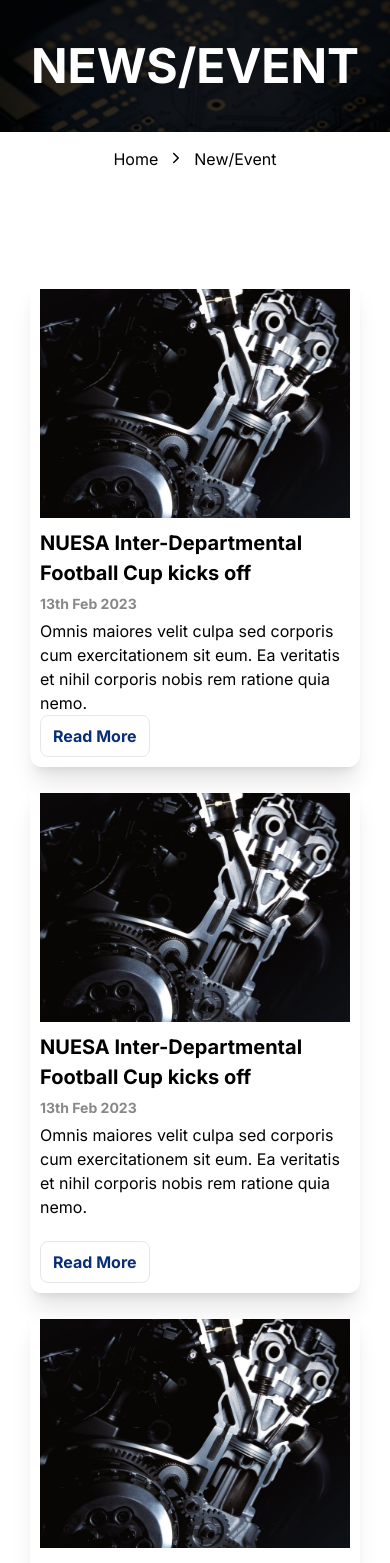
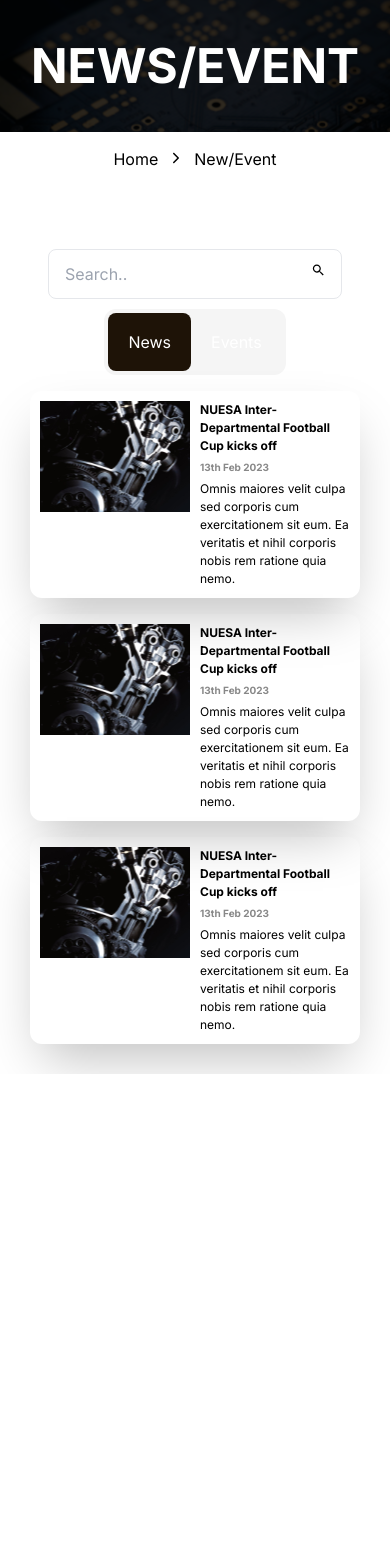
Before and after one commit to NUESA-UNIZIK/Client-side, a React (Vite) app: page /newsevent in a window 390 px wide. Shown: the top 1563 px of the page. After the commit the page ends 1074 px from the top, so only its background shows below. Built offline with nearby package versions, Linux system fonts and the light colour scheme.

Commit message:
staff page and news page responsive

```diff
--- /dev/null
+++ b/src/pages/News/NewsContents.jsx
@@ -0,0 +1,29 @@
+import React from "react";
+
+export const NewsContent = (props) => {
+    return (
+        <div className=" shadow-xl p-[10px] gap-[10px]  flex lg:flex-col items-start rounded-[12px]">
+        <img src={props.img} alt="news" className="w-[150px] lg:w-[100%] " />
+        <div className="flex flex-col items-start gap-[22px max-w-[428px]">
+          <div className="flex flex-col gap-[5px] p-0 ">
+            <p className="text-[12px] font-[700]  text-[#0000000] ">
+             {props.headline}
+            </p>
+            <span className="lg:text-[14px] text-[10px] font-[700] leading-[150%] text-[#888888] ">
+             {props.date}
+            </span>
+            <p className="font-[400] text-[12px] lg:text-[16px] text-[#000000] ">
+             {props.detail}
+            </p>
+          </div>
+          <Link
+            to="/nuesa"
+            className="text-[16px] lg:block hidden font-[700] leading-[150%] rounded-[8px] text-[#092E76] py-[8px] px-[12px] border "
+          >
+            Read More
+          </Link>
+        </div>
+      </div>
+
+    )
+}
--- a/src/pages/News/NewsEvent.jsx
+++ b/src/pages/News/NewsEvent.jsx
@@ -13,7 +13,7 @@ export const NewsEvent = () => {
           </h1>
         </div>
 
-        <div className="flex flex-row my-[30px] mt-[150px] align-center justify-center   gap-[10px] ">
+        <div className="flex flex-row my-[0px] mt-[150px] align-center justify-center   gap-[10px] ">
           <Link to="/" className="text-[16px] font-[500] leading-[19.36px] ">
             Home
           </Link>
@@ -31,17 +31,27 @@ export const NewsEvent = () => {
       </div>
       <div className=" flex flex-col md:flex-row p-[30px] justify-center gap-[100px] items-start mt-[50px]">
         <div className="flex flex-col gap-[16px] justify-center items-start">
-          <div className=" shadow-xl p-[10px] gap-[10px]  flex flex-col items-start rounded-[12px]">
-            <img src={img} alt="news" />
+        <div className="flex flex-col lg:hidden justify-center gap-[10px] items-center w-[100%]">
+            <div className="flex flex-row rounded-[8px] border px-[16px] py-[12px] gap-[10px] justify-between ">
+            <input type="search" placeholder="Search.." name=""  id="" className="w-[100%] outline-0"/>
+            <IoMdSearch />
+          </div>
+          <div className="bg-[#F5F5F5]  rounded-[12px] p-[4px] flex flex-row justify-center items-start ">
+            <button className="rounded-[8px] py-[17px] bg-darkest px-[20px] text-white ">News</button>
+            <button className="rounded-[8px] text-darkest py-[17px] px-[20px] text-white ">Events</button>
+          </div>
+            </div>
+          <div className=" shadow-2xl p-[10px] gap-[10px]  flex lg:flex-col items-start rounded-[12px]">
+            <img src={img} alt="news" className="w-[150px] lg:w-[100%] " />
             <div className="flex flex-col items-start gap-[22px max-w-[428px]">
               <div className="flex flex-col gap-[5px] p-0 ">
-                <p className="text-[20px] font-[700]  text-[#0000000] ">
+                <p className="text-[12px] font-[700]  text-[#0000000] ">
                   NUESA Inter-Departmental Football Cup kicks off
                 </p>
-                <span className="text-[14px] font-[700] leading-[150%] text-[#888888] ">
+                <span className="lg:text-[14px] text-[10px] font-[700] leading-[150%] text-[#888888] ">
                   13th Feb 2023
                 </span>
-                <p className="font-[400] text-[16px] text-[#000000] ">
+                <p className="font-[400] text-[12px] lg:text-[16px] text-[#000000] ">
                   Omnis maiores velit culpa sed corporis cum exercitationem sit
                   eum. Ea veritatis et nihil corporis nobis rem ratione quia
                   nemo.
@@ -49,62 +59,72 @@ export const NewsEvent = () => {
               </div>
               <Link
                 to="/nuesa"
-                className="text-[16px] font-[700] leading-[150%] rounded-[8px] text-[#092E76] py-[8px] px-[12px] border "
+                className="text-[16px] lg:block hidden font-[700] leading-[150%] rounded-[8px] text-[#092E76] py-[8px] px-[12px] border "
               >
                 Read More
               </Link>
             </div>
           </div>
-          <div className=" shadow-xl p-[10px] gap-[10px] flex flex-col items-start rounded-[12px] ">
-            <img src={img} alt="news" />
-            <div className="flex flex-col items-start gap-[22px] max-w-[428px]">
+          <div className=" shadow-2xl p-[10px] gap-[10px]  flex lg:flex-col items-start rounded-[12px]">
+            <img src={img} alt="news" className="w-[150px] lg:w-[100%] " />
+            <div className="flex flex-col items-start gap-[22px max-w-[428px]">
               <div className="flex flex-col gap-[5px] p-0 ">
-                <h2 className="text-[20px] font-[700]  text-[#0000000] ">
+                <p className="text-[12px] font-[700]  text-[#0000000] ">
                   NUESA Inter-Departmental Football Cup kicks off
-                </h2>
-                <span className="text-[14px] font-[700] leading-[150%] text-[#888888] ">
+                </p>
+                <span className="lg:text-[14px] text-[10px] font-[700] leading-[150%] text-[#888888] ">
                   13th Feb 2023
                 </span>
-                <p className="font-[400] text-[16px] text-[#000000] ">
+                <p className="font-[400] text-[12px] lg:text-[16px] text-[#000000] ">
                   Omnis maiores velit culpa sed corporis cum exercitationem sit
                   eum. Ea veritatis et nihil corporis nobis rem ratione quia
                   nemo.
                 </p>
               </div>
-              <a className="text-[16px] font-[700] leading-[150%] rounded-[8px] text-[#092E76] py-[8px] px-[12px] border ">
+              <Link
+                to="/nuesa"
+                className="text-[16px] lg:block hidden font-[700] leading-[150%] rounded-[8px] text-[#092E76] py-[8px] px-[12px] border "
+              >
                 Read More
-              </a>
+              </Link>
             </div>
           </div>
-          <div className=" shadow-xl p-[10px] gap-[10px] flex flex-col items-start rounded-[12px]">
-            <img src={img} alt="news" />
-            <div className="flex flex-col items-start gap-[22px] max-w-[428px]">
+          <div className=" shadow-2xl p-[10px] gap-[10px]  flex lg:flex-col items-start rounded-[12px]">
+            <img src={img} alt="news" className="w-[150px] lg:w-[100%] " />
+            <div className="flex flex-col items-start gap-[22px max-w-[428px]">
               <div className="flex flex-col gap-[5px] p-0 ">
-                <h2 className="text-[20px] font-[700]  text-[#0000000] ">
+                <p className="text-[12px] font-[700]  text-[#0000000] ">
                   NUESA Inter-Departmental Football Cup kicks off
-                </h2>
-                <span className="text-[14px] font-[700] leading-[150%] text-[#888888] ">
+                </p>
+                <span className="lg:text-[14px] text-[10px] font-[700] leading-[150%] text-[#888888] ">
                   13th Feb 2023
                 </span>
-                <p className="font-[400] text-[16px] text-[#000000] ">
+                <p className="font-[400] text-[12px] lg:text-[16px] text-[#000000] ">
                   Omnis maiores velit culpa sed corporis cum exercitationem sit
                   eum. Ea veritatis et nihil corporis nobis rem ratione quia
                   nemo.
                 </p>
               </div>
-              <a className="text-[16px] font-[700] rounded-[8px] leading-[150%] text-[#092E76] py-[8px] px-[12px] border ">
+              <Link
+                to="/nuesa"
+                className="text-[16px] lg:block hidden font-[700] leading-[150%] rounded-[8px] text-[#092E76] py-[8px] px-[12px] border "
+              >
                 Read More
-              </a>
+              </Link>
             </div>
           </div>
+
         </div>
 
-        <div className="flex flex-col items-start gap-[30px] w-[368px]">
-          <div className="flex flex-row rounded-[8px] border px-[16px] py-[12px] gap-[10px] justify-between ">
-            <input type="search" placeholder="Search.." name="" id="" />{" "}
+        <div className="flex hidden lg:block flex-col justify-center items-start gap-[30px] w-[368px]">
+
+            <div className="flex flex-row rounded-[8px] border px-[16px] py-[12px] gap-[10px] justify-between ">
+            <input type="search" placeholder="Search.." name=""  id="" className="w-[100%] outline-0"/>
             <IoMdSearch />
           </div>
-          <div className="flex flex-col items-start ">
+
+
+          <div className="flex flex-col items-start  ">
             <div className="flex p-[16px] box-border border-b-[1px] gap-[3px] flex-col items-start ">
               <h3 className="text-[16px] font-[700] leading-[24px] ">
                 LECTURERS CONFERENCE
--- a/src/pages/News/Nuesa.jsx
+++ b/src/pages/News/Nuesa.jsx
@@ -1,4 +1,4 @@
-import React from "react";
+import React, { useState } from "react";
 import img from '../../assets/newsimage.svg';
 import { IoIosArrowBack, IoIosArrowForward, IoMdSearch } from 'react-icons/io';
 import { Link } from "react-router-dom";
@@ -7,6 +7,18 @@ import { BsTag } from 'react-icons/bs';
 
 
 export const Nuesa = () => {
+    const [viewReply, setViewReply] = useState("hidden");
+    const [replyButton, setReplyButton] = useState('Show More Replies')
+    const showReply = () => {
+
+        if (replyButton === 'Show More Replies' && viewReply === 'hidden') {
+            setReplyButton('Show Less Reply');
+            setViewReply('flex');
+        } else {
+            setReplyButton('Show More Replies');
+            setViewReply('hidden');
+        }
+    }
     return(
         <>
          <div className=" overflow-x-hidden">
@@ -23,7 +35,7 @@ export const Nuesa = () => {
     <Link to='/nuesa' className="text-[16px] font-[500] leading-[19.36px] ">Nuesa...</Link>
     </div>
  </div>
- <div><h1 className="text-[40px] font-[700] text-center mx-[20px] my-[30px] ">NUESA Inter-Departmental Football Cup kicks off</h1></div>
+ <div><h1 className="text-[40px] lg:block hidden font-[700] text-center mx-[20px] my-[30px] ">NUESA Inter-Departmental Football Cup kicks off</h1></div>
  <div className=" flex flex-col md:flex-row p-[30px] justify-center gap-[100px] items-start mt-[50px]">
     <div className="">
 
@@ -52,7 +64,7 @@ Exercitationem in corporis minus corrupti aperiam. Fuga dolorem praesentium hic.
         <p className="text-[18px] font-[400] ">Aut non maiores et. Cum qui magni dolorem odit officia exercitationem et. Vitae culpa dolorem enim perspiciatis magnam qui. Veritatis et voluptatum aspernatur. Ducimus consequuntur porro eveniet voluptatem. Ut quas nihil est sit repellendus inventore et corporis.</p>
         <button className=" bottom-0 right-0 self-end border px-[20px] rounded-[8px] py-[10px] text-[#FA4F06] text-[14px]  font-[600] ">Reply</button>
     </div>
-   <div className="border-l-[3px] pl-[16px] ml-[30px]">
+   <div className="border-l-[3px] pl-[16px] transition delay-150 duration-1000 ml-[30px]">
    <div className=" flex flex-col  gap-[20px]">
         <div className="flex flex-col items-start  gap-[2px]">
         <h1 className="text-[18px] font-[700]  ">Nzubechukwu</h1>
@@ -61,7 +73,7 @@ Exercitationem in corporis minus corrupti aperiam. Fuga dolorem praesentium hic.
         <p className="text-[18px] font-[400] ">Aut non maiores et. Cum qui magni dolorem odit officia exercitationem et. Vitae culpa dolorem enim perspiciatis magnam qui. Veritatis et voluptatum aspernatur. Ducimus consequuntur porro eveniet voluptatem. Ut quas nihil est sit repellendus inventore et corporis.</p>
         <button className=" bottom-0 right-0 self-end border px-[20px] rounded-[8px] py-[10px] text-[#FA4F06] text-[14px]  font-[600] ">Reply</button>
     </div>
-    <div className=" flex flex-col  gap-[20px]">
+    <div className={` lg:flex ${viewReply} flex-col  gap-[20px]`}>
         <div className="flex flex-col items-start  gap-[2px]">
         <h1 className="text-[18px] font-[700]  ">Nzubechukwu</h1>
          <span className="text-[14px] font-[400] italic text-[#000000]  ">12 jan 2023 4:00pm</span>
@@ -69,6 +81,8 @@ Exercitationem in corporis minus corrupti aperiam. Fuga dolorem praesentium hic.
         <p className="text-[18px] font-[400] ">Aut non maiores et. Cum qui magni dolorem odit officia exercitationem et. Vitae culpa dolorem enim perspiciatis magnam qui. Veritatis et voluptatum aspernatur. Ducimus consequuntur porro eveniet voluptatem. Ut quas nihil est sit repellendus inventore et corporis.</p>
         <button className=" bottom-0 right-0 self-end border px-[20px] rounded-[8px] py-[10px] text-[#FA4F06] text-[14px]  font-[600] ">Reply</button>
     </div>
+
+    <button onClick={showReply} className="text-[14px] text-primary block lg:hidden leading-[150%] ">{replyButton}</button>
    </div>
    <div className=" flex flex-col border-l-[3px] pl-[16px] ml-[50px]  gap-[20px]">
         <div className="flex flex-col items-start  gap-[2px]">
@@ -78,7 +92,7 @@ Exercitationem in corporis minus corrupti aperiam. Fuga dolorem praesentium hic.
         <p className="text-[18px] font-[400] ">Aut non maiores et. Cum qui magni dolorem odit officia exercitationem et. Vitae culpa dolorem enim perspiciatis magnam qui. Veritatis et voluptatum aspernatur. Ducimus consequuntur porro eveniet voluptatem. Ut quas nihil est sit repellendus inventore et corporis.</p>
         <button className=" bottom-0 right-0 self-end border px-[20px] rounded-[8px] py-[10px] text-[#FA4F06] text-[14px]  font-[600] ">Reply</button>
     </div>
-    <div className=" flex flex-col  gap-[20px]">
+    <div className={` ${viewReply} lg:flex flex-col  gap-[20px]`}>
         <div className="flex flex-col items-start  gap-[2px]">
         <h1 className="text-[18px] font-[700]  ">Nzubechukwu</h1>
          <span className="text-[14px] font-[400] italic text-[#000000]  ">12 jan 2023 4:00pm</span>
@@ -87,12 +101,15 @@ Exercitationem in corporis minus corrupti aperiam. Fuga dolorem praesentium hic.
         <button className=" bottom-0 right-0 self-end border px-[20px] rounded-[8px] py-[10px] text-[#FA4F06] text-[14px]  font-[600] ">Reply</button>
     </div>
     </div>
+
+    <button onClick={showReply} className="text-[14px] ml-[50px] mt-[10px] text-primary block lg:hidden leading-[150%] ">{replyButton}</button>
+
         </div>
 
 
 
 
-    <div className="flex flex-col items-start gap-[30px] w-[368px]">
+    <div className="lg:flex hidden flex-col items-start gap-[30px] w-[368px]">
         <div className="flex flex-row rounded-[8px] border px-[16px] py-[12px] gap-[10px] justify-between ">
             <input type="search" placeholder="Search.." name="" id="" /> <IoMdSearch />
         </div>
--- a/src/pages/Staff/Staff.jsx
+++ b/src/pages/Staff/Staff.jsx
@@ -33,61 +33,61 @@ export const Staff = (props) => {
           </div>
        <div className="flex  justify-center">
        <div className="flex flex-row rounded-[8px] border px-[16px] py-[12px] gap-[10px] justify-between ">
-            <input type="search" placeholder="Search.." name="search" id="" />{" "}
+            <input className="outline-0 " type="search" placeholder="Search.." name="search" id="" />{" "}
             <IoMdSearch />
           </div>
        </div>
 
           <div className="flex flex-col justify-center items-center">
-            <div className="flex flex-row items-center px-[12px] gap-[6px] justify-center py-[8px]  ">
+            <div className="flex flex-wrap flex-row items-center px-[12px] gap-[10px] justify-center py-[8px]  ">
               <h1 className="text-[16px] leading-[150%] font-[600] text-[#ffffff] bg-primary rounded-[8px] px-[12px] py-[8px]">
                 FACULTY
               </h1>
-              <p className="font-[600] text-[16px]  leading-[150%] text-primary bg-[#FFEFE6]  rounded-[8px] px-[12px] py-[8px] border-[#FFEFE5] ">
+              <p className="font-[600] lg:text-[16px] text-[14px]  leading-[150%] text-primary bg-[#FFEFE6]  rounded-[8px] px-[12px] py-[8px] border-[#FFEFE5] ">
               Electrical
               </p>
-              <p className="font-[600] text-[16px]  leading-[150%] text-primary bg-[#FFEFE6]  rounded-[8px] px-[12px] py-[8px] border-[#FFEFE5] ">
+              <p className="font-[600] lg:text-[16px] text-[14px]  leading-[150%] text-primary bg-[#FFEFE6]  rounded-[8px] px-[12px] py-[8px] border-[#FFEFE5] ">
               Electronics & Comp
               </p>
-              <p className="font-[600] text-[16px]  leading-[150%] text-primary bg-[#FFEFE6] rounded-[8px] px-[12px] py-[8px] border-[#FFEFE5] ">
+              <p className="font-[600] lg:text-[16px] text-[14px]  leading-[150%] text-primary bg-[#FFEFE6] rounded-[8px] px-[12px] py-[8px] border-[#FFEFE5] ">
               Civil
               </p>
-              <p className="font-[600] text-[16px]  leading-[150%] text-primary bg-[#FFEFE6]  rounded-[8px] px-[12px] py-[8px] border-[#FFEFE5] ">
+              <p className="font-[600] lg:text-[16px] text-[14px]  leading-[150%] text-primary bg-[#FFEFE6]  rounded-[8px] px-[12px] py-[8px] border-[#FFEFE5] ">
               Mechanical
               </p>
-              <p className="font-[600] text-[16px]  leading-[150%] text-primary bg-[#FFEFE6]  rounded-[8px] px-[12px] py-[8px] border-[#FFEFE5] ">
+              <p className="font-[600] lg:text-[16px] text-[14px]  leading-[150%] text-primary bg-[#FFEFE6]  rounded-[8px] px-[12px] py-[8px] border-[#FFEFE5] ">
               Chemical
               </p>
-              <p className="font-[600] text-[16px]  leading-[150%] text-primary bg-[#FFEFE6] rounded-[8px] px-[12px] py-[8px] border-[#FFEFE5] ">
+              <p className="font-[600] lg:text-[16px] text-[14px]  leading-[150%] text-primary bg-[#FFEFE6] rounded-[8px] px-[12px] py-[8px] border-[#FFEFE5] ">
                 MME
               </p>
-              <p className="font-[600] text-[16px]  leading-[150%] text-primary bg-[#FFEFE6] rounded-[8px] px-[12px] py-[8px] border-[#FFEFE5] ">
+              <p className="font-[600] lg:text-[16px] text-[14px]  leading-[150%] text-primary bg-[#FFEFE6] rounded-[8px] px-[12px] py-[8px] border-[#FFEFE5] ">
                 Petroleum
               </p>
-              <p className="font-[600] text-[16px]  leading-[150%] text-primary bg-[#FFEFE6]  rounded-[8px] px-[12px] py-[8px] border-[#FFEFE5] ">
+              <p className="font-[600] lg:text-[16px] text-[14px]  leading-[150%] text-primary bg-[#FFEFE6]  rounded-[8px] px-[12px] py-[8px] border-[#FFEFE5] ">
                 IPE
               </p>
-              <p className="font-[600] text-[16px]  leading-[150%] text-primary bg-[#FFEFE6] rounded-[8px] px-[12px] py-[8px] border-[#FFEFE5] ">
+              <p className="font-[600] lg:text-[16px] text-[14px]  leading-[150%] text-primary bg-[#FFEFE6] rounded-[8px] px-[12px] py-[8px] border-[#FFEFE5] ">
                 ABE
               </p>
-              <p className="font-[600] text-[16px]  leading-[150%] text-primary bg-[#FFEFE6] rounded-[8px] px-[12px] py-[8px] border-[#FFEFE5] ">
+              <p className="font-[600] lg:text-[16px] text-[14px]  leading-[150%] text-primary bg-[#FFEFE6] rounded-[8px] px-[12px] py-[8px] border-[#FFEFE5] ">
                 PTE
               </p>
             </div>
-            <div className="flex flex-row items-center px-[12px] gap-[6px] justify-center py-[8px]  ">
-              <h1 className="text-[16px] leading-[150%] font-[600] text-[#ffffff] bg-primary rounded-[8px] px-[12px] py-[8px]">
+            <div className="flex flex-row bg-[#F5F5F5] lg:bg-[#ffffff] items-center px-[12px] gap-[6px] justify-center py-[8px]  ">
+              <h1 className="text-[16px] leading-[150%] font-[600] text-[#ffffff] bg-darkest lg:bg-primary rounded-[8px] px-[12px] py-[8px]">
                 Acedemic
               </h1>
-              <p className="font-[600] text-[16px]  leading-[150%] text-primary  rounded-[8px] px-[12px] py-[8px] border-[#FFEFE5] ">
+              <p className="font-[600] text-[16px] text-darkest  leading-[150%] lg:text-primary  rounded-[8px] px-[12px] py-[8px] border-[#FFEFE5] ">
                 Technical
               </p>
-              <p className="font-[600] text-[16px]  leading-[150%] text-primary  rounded-[8px] px-[12px] py-[8px] border-[#FFEFE5] ">
+              <p className="font-[600] text-[16px] text-darkest   leading-[150%] lg:text-primary  rounded-[8px] px-[12px] py-[8px] border-[#FFEFE5] ">
                 Administrative
               </p>
             </div>
           </div>
         </div>
-        <div className=" px-[20px] gap-[20px] py-[40px] grid grid-cols-4">
+        <div className=" px-[20px] gap-[20px] py-[40px] grid place-items-center  grid-cols-2 md:grid-cols-3 lg:grid-cols-4">
          <StaffConntent/>
         </div>
       </div>
--- a/src/pages/Staff/StaffContent.jsx
+++ b/src/pages/Staff/StaffContent.jsx
@@ -12,9 +12,9 @@ staffPic={staffImg}
 staffName='John Okafor'
 staffPost='Dean'
 staffLevel='Qualification'
-Qualification='Masters, PHD'
+Qualification='Masters, PHD ggshhshj'
 staffRole='Coures'
-courses='FEG 201, FEG 303, ECE 405'
+courses='FEG 201, ohggsg, ECE 405'
 reachOut='Contact'
 contact='+234 902 2546 235'
 />
--- a/tailwind.config.cjs
+++ b/tailwind.config.cjs
@@ -27,7 +27,8 @@ module.exports = {
         hero:"#FFECD8",
         darkest: "#1E1307",
         readmore: "#092E76",
-        buttonborder: "#E3D3C0"
+        buttonborder: "#E3D3C0",
+        transparent: "rgba(0, 0, 0, .6)"
       },
       backgroundImage: {
         pattern: "url('/src/assets/heroimage.svg')",
```
Also changed, not shown: src/pages/Staff/staffInfo.jsx (+32 -2 lines).
